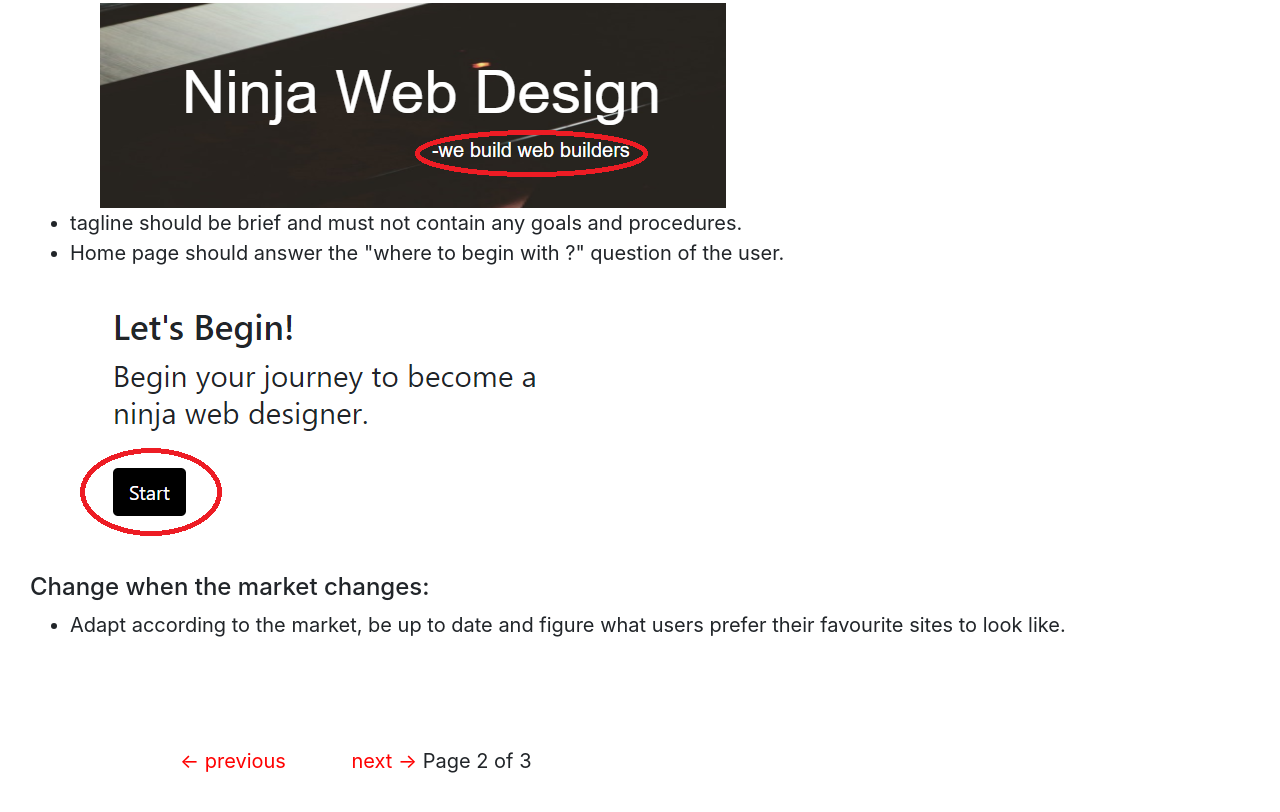
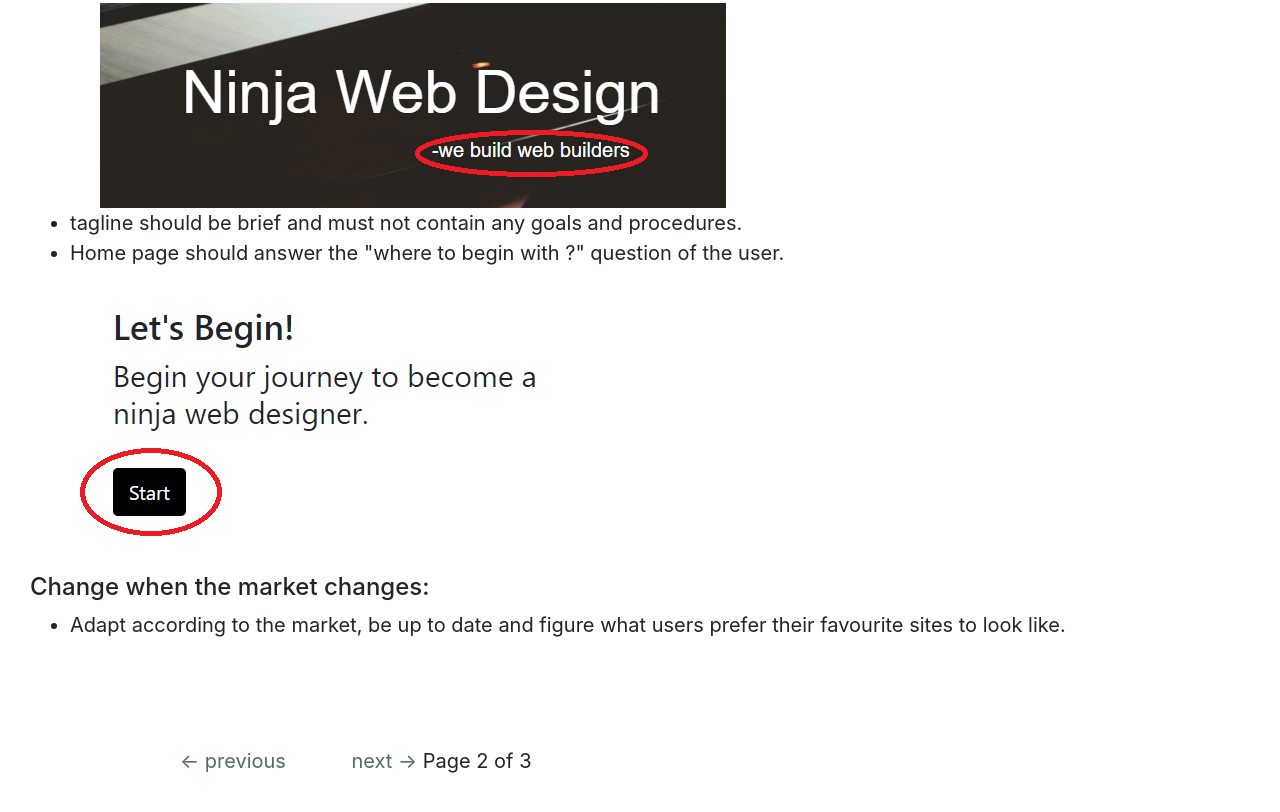
Before and after one commit to shubhamarya9/UIDAssignment_2, a plain HTML site: page page2.html in a window 1280 px wide. Shown: the part 337-1149 px from the top of the page. Drawn offline with nearby package versions, Linux system fonts and the light colour scheme.

Commit message:
Update page2.html

```diff
--- a/page2.html
+++ b/page2.html
@@ -53,8 +53,8 @@
 	<br><br><br>
 
 	<div class="page" style="margin-left: 120px;">
-	<a href="./page1.html" style="margin-left: 60px; color: red;">&#8592; previous</a>
-	<a href="./page3.html" style="margin-left: 60px;color: red;"> next &#8594; </a> Page 2 of 3<br><br>
+	<a href="./page1.html" style="margin-left: 60px; color: #536b66;">&#8592; previous</a>
+	<a href="./page3.html" style="margin-left: 60px;color: #536b66;"> next &#8594; </a> Page 2 of 3<br><br>
 </div><br><br><br>
 
 </div>
```
